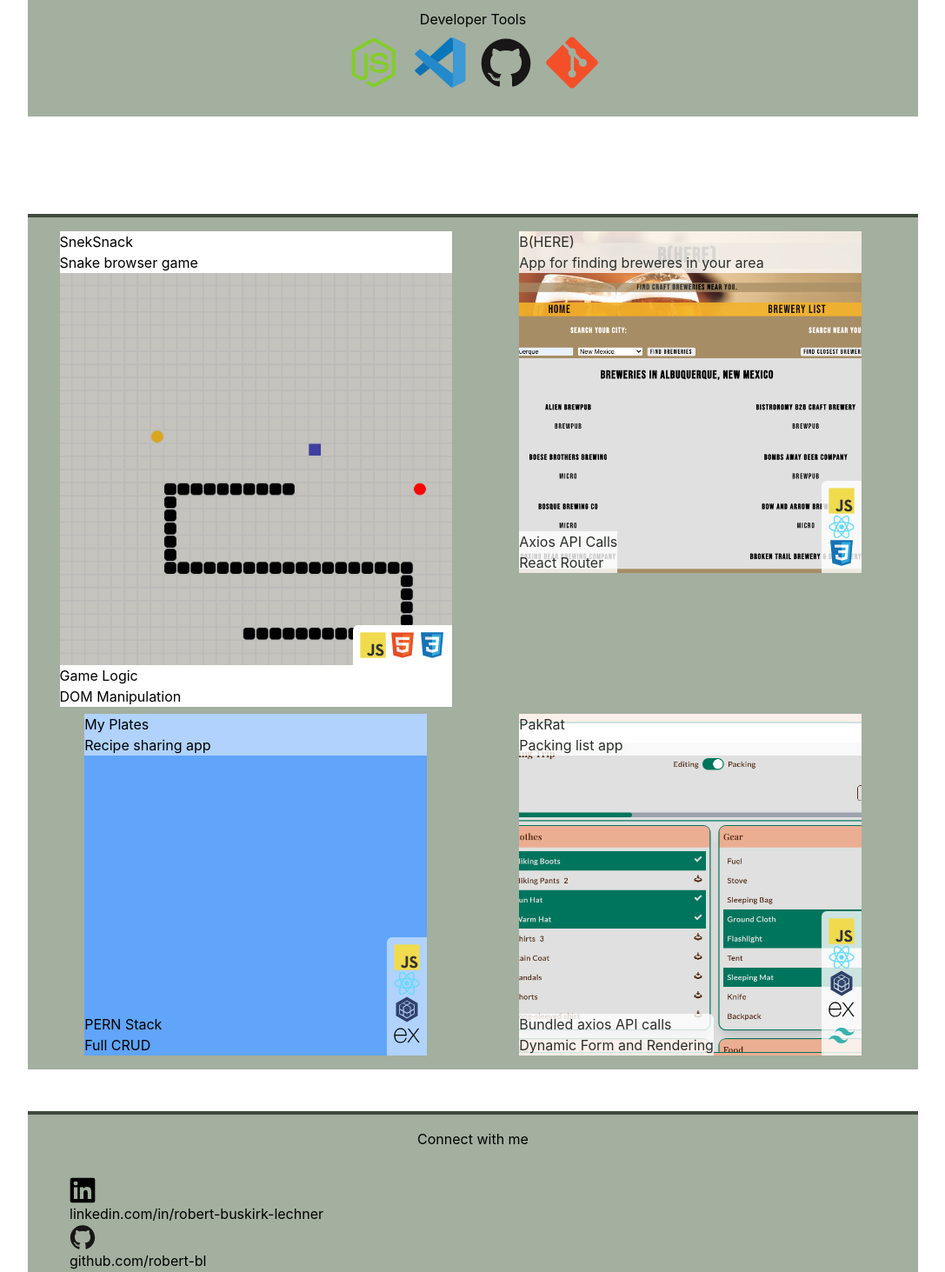
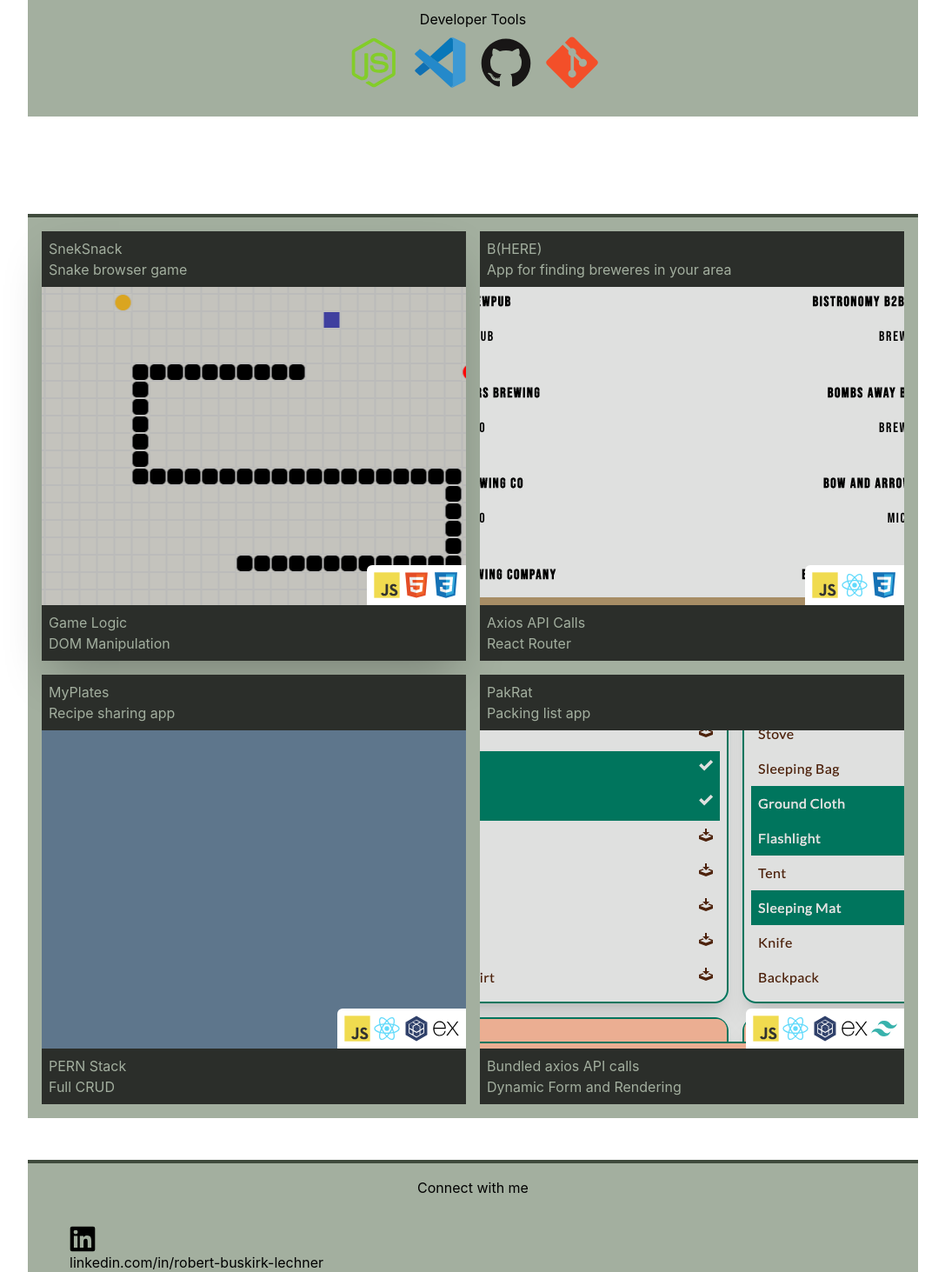
Before and after one commit to robert-bl/personal_portfolio, a React (Create React App) app in the folder portfolio/: page / in a window 1280 px wide. Shown: the part 1211-2674 px from the top of the page at 87% size, without its empty margins (96-1183 px from the left). Built offline with nearby package versions, Linux system fonts and the light colour scheme.

Commit message:
update to portfolio styling

```diff
--- a/portfolio/src/components/projects/Bhere.jsx
+++ b/portfolio/src/components/projects/Bhere.jsx
@@ -7,19 +7,21 @@ export default function Bhere () {
     let dimensions = '30px'
 
     return (
-        <div className="relative bg-bhere bg-cover bg-center w-4/5 aspect-square text-drkgry">
-            <div className='bg-white bg-opacity-80'>
-                <div className="opacity-100">B{'('}HERE{')'}</div>
+        <div className="w-full">
+            <div className='bg-drkgry text-lit p-2'>
+                <div>B{'('}HERE{')'}</div>
                 <div>App for finding breweres in your area</div>
             </div>
-            <div className="absolute bottom-0 left-0 bg-white bg-opacity-80">
-                <div>Axios API Calls</div>
-                <div>React Router</div>
-            </div>
-            <div className='absolute bg-white bg-opacity-80 rounded-tl-md bottom-0 right-0 p-2'>
+            <div className="relative bg-bhere bg-bottom aspect-[4/3] text-drkgry">
+                <div className='absolute flex gap-1 bg-white rounded-tl-md bottom-0 right-0 p-2'>
                 <JavaScriptIcon dimensions={dimensions}/>
                 <ReactIcon dimensions={dimensions}/>
                 <CSSIcon dimensions={dimensions}/>
+                </div>
+            </div>
+            <div className='bg-drkgry text-lit p-2'>
+                <div>Axios API Calls</div>
+                <div>React Router</div>
             </div>
         </div>
     )
--- a/portfolio/src/components/projects/MyPlates.jsx
+++ b/portfolio/src/components/projects/MyPlates.jsx
@@ -8,20 +8,22 @@ export default function MyPlates () {
     let dimensions = '30px'
 
     return (
-        <div className="relative bg-blue-400 bg-center w-4/5 aspect-square">
-            <div className='bg-white bg-opacity-50'>
-                <div className="opacity-100">My Plates</div>
+        <div className="w-full">
+            <div className='bg-drkgry text-lit p-2'>
+                <div>MyPlates</div>
                 <div>Recipe sharing app</div>
             </div>
-            <div className="absolute bottom-0 left-0">
-                <div>PERN Stack</div>
-                <div>Full CRUD</div>
-            </div>
-            <div className='absolute bg-white bg-opacity-50 rounded-tl-md bottom-0 right-0 p-2'>
+            <div className="relative bg-medblu bg-bottom aspect-[4/3] text-drkgry">
+                <div className='absolute flex gap-1 bg-white rounded-tl-md bottom-0 right-0 p-2'>
                 <JavaScriptIcon dimensions={dimensions}/>
                 <ReactIcon dimensions={dimensions}/>
                 <SequelizeIcon dimensions={dimensions}/>
                 <ExpressIcon dimensions={dimensions}/>
+                </div>
+            </div>
+            <div className='bg-drkgry text-lit p-2'>
+                <div>PERN Stack</div>
+                <div>Full CRUD</div>
             </div>
         </div>
     )
--- a/portfolio/src/components/projects/PakRat.jsx
+++ b/portfolio/src/components/projects/PakRat.jsx
@@ -9,21 +9,23 @@ export default function PakRat () {
     let dimensions = '30px'
 
     return (
-        <div className="relative bg-pakrat bg-cover bg-center w-4/5 aspect-square text-drkgry">
-            <div className='bg-white bg-opacity-80'>
-                <div className="opacity-100">PakRat</div>
+        <div className="w-full">
+            <div className='bg-drkgry text-lit p-2'>
+                <div>PakRat</div>
                 <div>Packing list app</div>
             </div>
-            <div className="absolute bottom-0 left-0 bg-white bg-opacity-80 rounded-tr-md">
+            <div className="relative bg-pakrat bg-bottom aspect-[4/3] text-drkgry">
+                <div className='absolute flex gap-1 bg-white rounded-tl-md bottom-0 right-0 p-2'>
+                    <JavaScriptIcon dimensions={dimensions}/>
+                    <ReactIcon dimensions={dimensions}/>
+                    <SequelizeIcon dimensions={dimensions}/>
+                    <ExpressIcon dimensions={dimensions}/>
+                    <TailwindIcon dimensions={dimensions}/>
+                </div>
+            </div>
+            <div className='bg-drkgry text-lit p-2'>
                 <div>Bundled axios API calls</div>
                 <div>Dynamic Form and Rendering</div>
-            </div>
-            <div className='absolute bg-white bg-opacity-80 rounded-tl-md bottom-0 right-0 p-2'>
-                <JavaScriptIcon dimensions={dimensions}/>
-                <ReactIcon dimensions={dimensions}/>
-                <SequelizeIcon dimensions={dimensions}/>
-                <ExpressIcon dimensions={dimensions}/>
-                <TailwindIcon dimensions={dimensions}/>
             </div>
         </div>
     )
--- a/portfolio/src/components/projects/SnekSnack.jsx
+++ b/portfolio/src/components/projects/SnekSnack.jsx
@@ -7,23 +7,22 @@ export default function SnekSnak () {
     let dimensions = '30px'
 
     return (
-        <div className="w-11/12">
-            <div className='bg-white'>
+        <div className="w-full shadow-2xl">
+            <div className='bg-drkgry text-lit p-2'>
                 <div>SnekSnack</div>
                 <div>Snake browser game</div>
             </div>
-            <div className="relative bg-sneksnak bg-contain aspect-square text-drkgry">
+            <div className="relative bg-sneksnak bg-bottom aspect-[4/3] text-drkgry">
                 <div className='absolute flex gap-1 bg-white rounded-tl-md bottom-0 right-0 p-2'>
                     <JavaScriptIcon dimensions={dimensions}/>
                     <HTMLIcon dimensions={dimensions}/>
                     <CSSIcon dimensions={dimensions}/>
                 </div>
             </div>
-            <div className='bg-white'>
+            <div className='bg-drkgry text-lit p-2'>
                 <div>Game Logic</div>
                 <div>DOM Manipulation</div>
             </div>
-
         </div>
     )
 }
--- a/portfolio/src/components/sections/Portfolio.jsx
+++ b/portfolio/src/components/sections/Portfolio.jsx
@@ -9,7 +9,7 @@ export default function Portfolio () {
         <div>
             <div id='projects' className="h-16"></div>
             <div className="mx-auto bg-lit sm:w-full md:w-4/5 mt-12 p-4 border-t-4 border-medgry">
-                <div className="grid sm:grid-cols-1 md:grid-cols-2 gap-2 justify-items-center">
+                <div className="grid sm:grid-cols-1 md:grid-cols-2 gap-4 justify-items-center">
                 <SnekSnak/>
                 <Bhere/>
                 <MyPlates/>
```
Also changed, not shown: portfolio/src/assets/layered-waves-haikei (1).svg (deleted), portfolio/src/assets/wave-haikei (1).svg (deleted).
